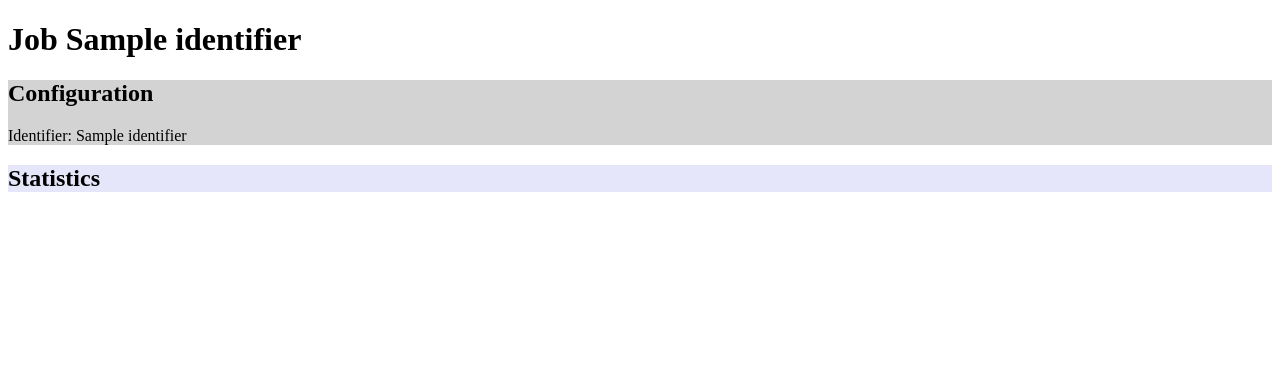
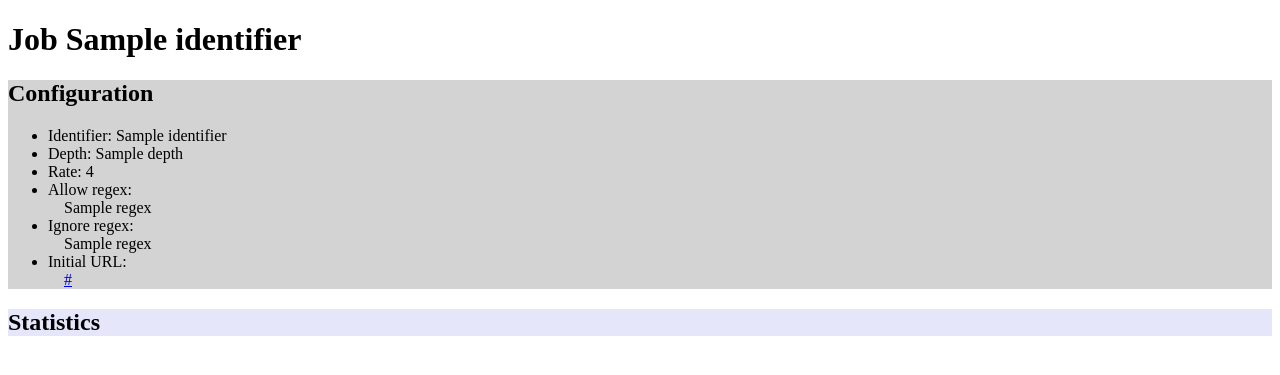
Before and after one commit to ArchiveTeam/WebArchiver, a Flask app: template webarchiver/dashboard/templates/job.html in a window 1280 px wide. Shown: the top 375 px of the page. Run offline with Flask 2, Linux system fonts and the light colour scheme; the template is opened without the code that fills it: most values are stand-ins (such as "Sample title", 1, 10 or a date in 2020).

Commit message:
Add job settings information to dashboard.

```diff
--- a/webarchiver/dashboard/__init__.py
+++ b/webarchiver/dashboard/__init__.py
@@ -31,7 +31,8 @@ def jobs():
 @app.route('/job/<identifier>')
 @app.route('/jobs/<identifier>')
 def job(identifier):
-    return flask.render_template('job.html', identifier=identifier)
+    return flask.render_template('job.html', identifier=identifier,
+                                 settings=server.get_job(identifier).settings)
 
 
 def run(port, server=None):
--- a/webarchiver/dashboard/templates/job.html
+++ b/webarchiver/dashboard/templates/job.html
@@ -5,7 +5,20 @@
 {% block content %}
 <div style="background-color:lightgray">
     <h2>Configuration</h2>
-    <p>Identifier: {{ identifier }}</p>
+    <ul>
+        <li>Identifier: {{ settings.identifier }}</li>
+        <li>Depth: {{ settings.depth }}</li>
+        <li>Rate: {{ settings.rate }}</li>
+        <li>Allow regex{% if settings.allow_regex|length > 1 %}es{% endif %}:
+            {% for regex in settings.allow_regex %}<br>&emsp;{{ regex }}{% endfor %}
+        </li>
+        <li>Ignore regex{% if settings.ignore_regex|length > 1 %}es{% endif %}:
+            {% for regex in settings.ignore_regex %}<br>&emsp;{{ regex }}{% endfor %}
+        </li>
+        <li>Initial URL{% if settings.urls|length > 1 %}s{% endif %}:
+            {% for url in settings.urls %}<br>&emsp;<a href={{ url }}>{{ url }}</a>{% endfor %}
+        </li>
+    </ul>
 </div>
 <div style="background-color:lavender">
     <h2>Statistics</h2>
```
